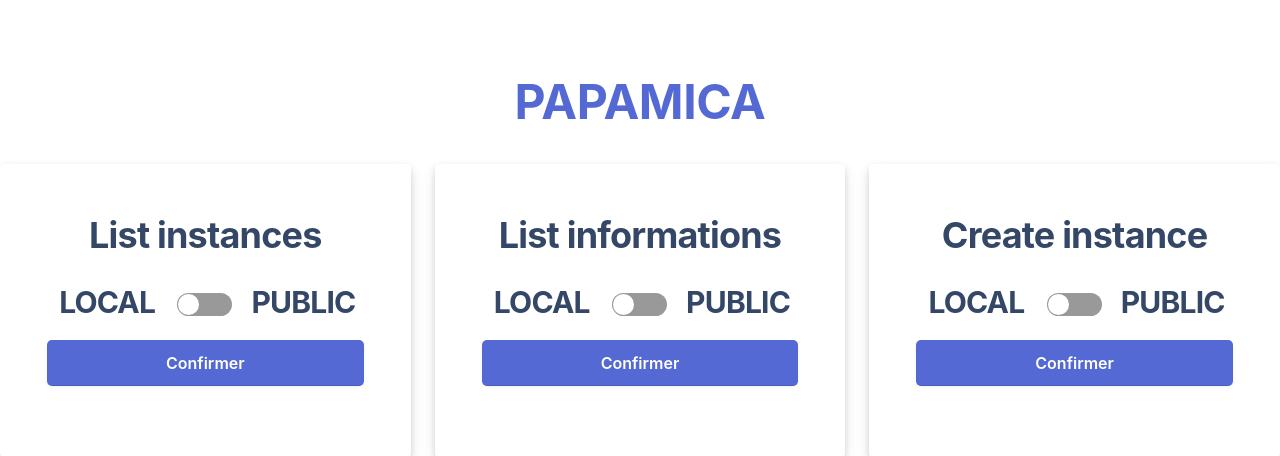
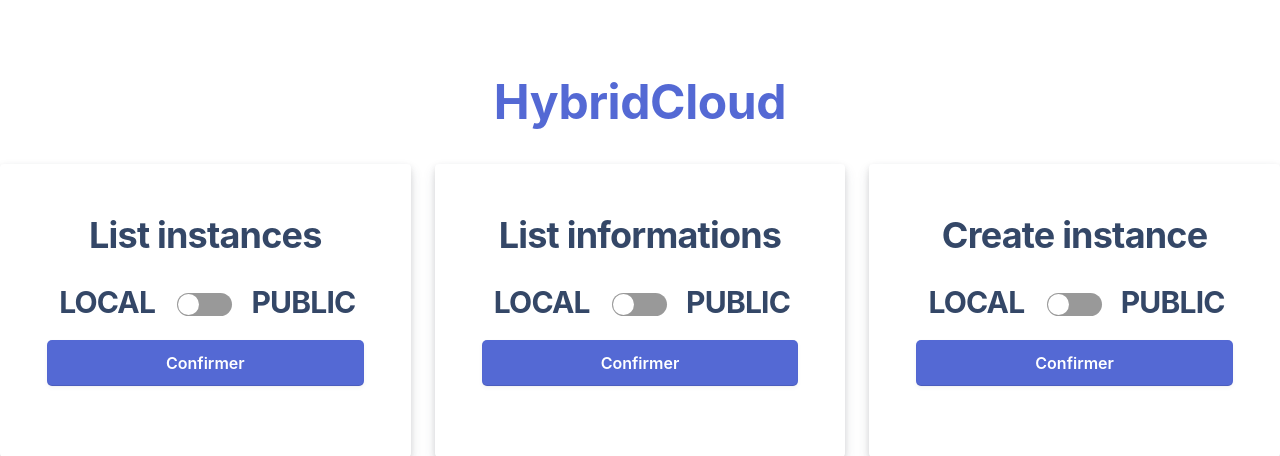
Before and after one commit to PAPAMICA/python-OpenStack-HybridCloud, a Flask app: template templates/index.html in a window 1280 px wide. Shown: the top 456 px of the page. Run offline with Flask 2, Linux system fonts and the light colour scheme; the template is opened without the code that fills it: most values are stand-ins (such as "Sample title", 1, 10 or a date in 2020); some libraries are stand-ins or nearby versions.

Commit message:
Test HTML

```diff
--- a/dashboard.py
+++ b/dashboard.py
@@ -60,7 +60,7 @@ def home():
             #print(result, flush=True, file=sys.stdout)
             time.sleep(1)
             reload_list(cloud_name[0])
-    return render_template("index.html")
+    #return render_template("index.html")
 
 def reload_list(cloud_name):
     url = f'{dashbord_url}/api/list/{cloud_name}'
--- a/templates/index.html
+++ b/templates/index.html
@@ -4,7 +4,7 @@
 <html>
 <head>
   <meta charset="utf-8">
-  <title>Coucou toi</title>
+  <title>HybridCloud</title>
   <link rel="stylesheet" href="{{ url_for('static', filename='css/template.css') }}">
   <link rel="stylesheet" href="{{ url_for('static', filename='css/styles.css') }}">
 </head>
@@ -16,7 +16,7 @@
     <div class="box-root flex-flex flex-direction--column" style="min-height: 100vh;flex-grow: 1;">
       <div class="box-root padding-top--24 flex-flex flex-direction--column" style="flex-grow: 1; z-index: 9;">
         <div class="box-root padding-top--48 padding-bottom--24 flex-flex flex-justifyContent--center">
-          <h1><a href="http://papamica.com" rel="dofollow">PAPAMICA</a></h1>
+          <h1><a href="https://papamica.com" rel="dofollow">HybridCloud</a></h1>
         </div>
         <div class="formbg-outer">
           <div class="row">
```
